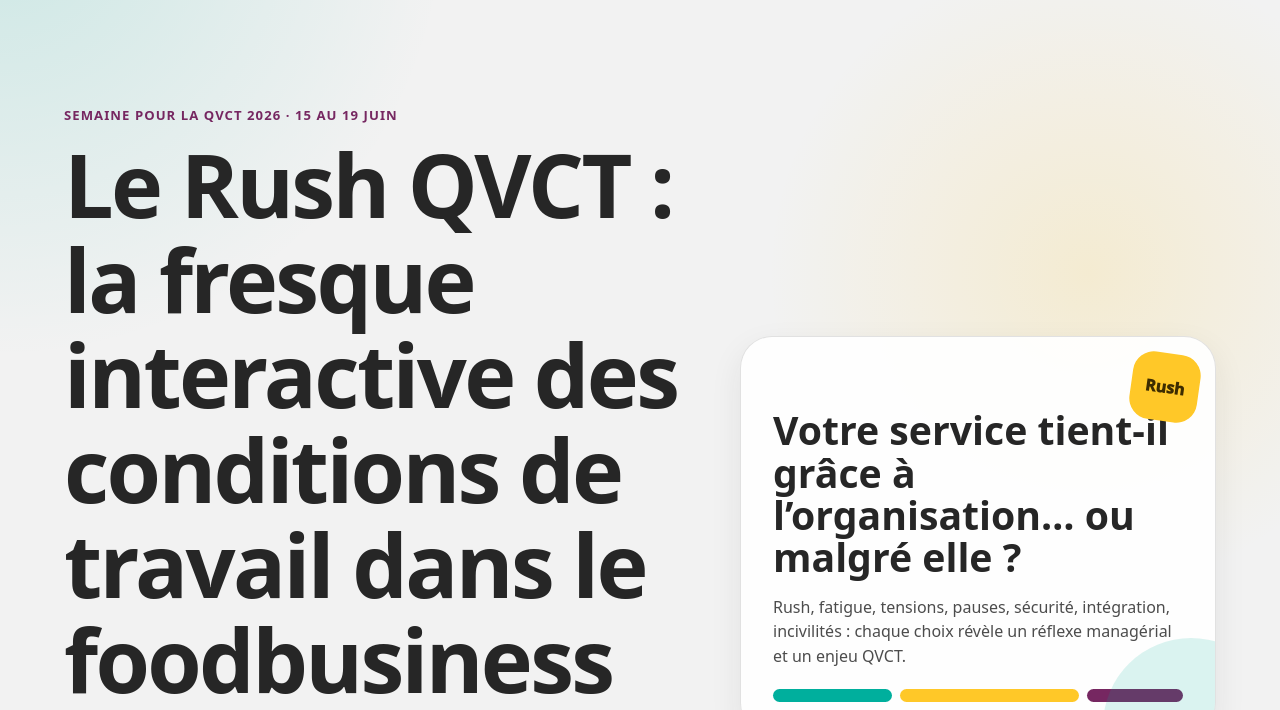
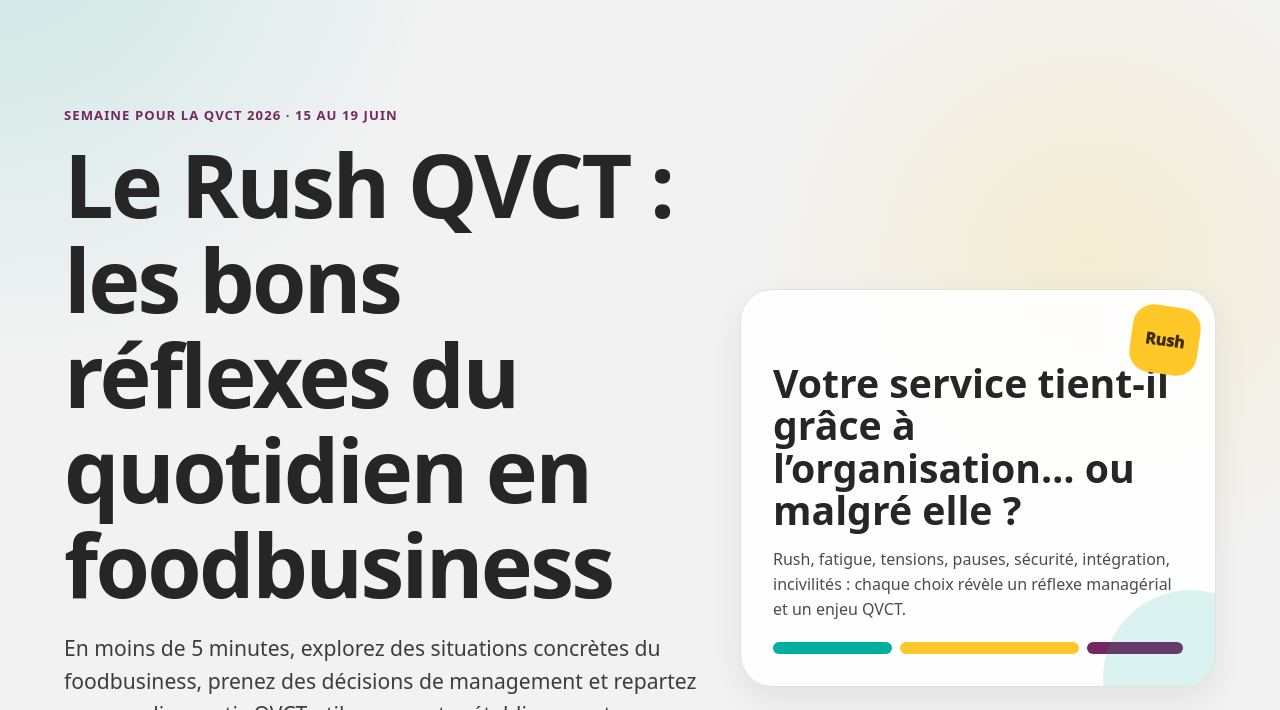
Before and after one commit to TamaraVioleau/le-rush-qvct, a plain HTML site: page index.html in a window 1280 px wide. Shown: the part 90-800 px from the top of the page. Drawn offline with Linux system fonts and the light colour scheme.

Commit message:
changement vocabulaire titre

```diff
--- a/index.html
+++ b/index.html
@@ -43,8 +43,7 @@
           <div class="hero-content">
             <p class="eyebrow">Semaine pour la QVCT 2026 · 15 au 19 juin</p>
             <h1>
-              Le Rush QVCT : la fresque interactive des conditions de travail
-              dans le foodbusiness
+              Le Rush QVCT : les bons réflexes du quotidien en foodbusiness
             </h1>
             <p class="hero-lead">
               En moins de 5 minutes, explorez des situations concrètes du
```
